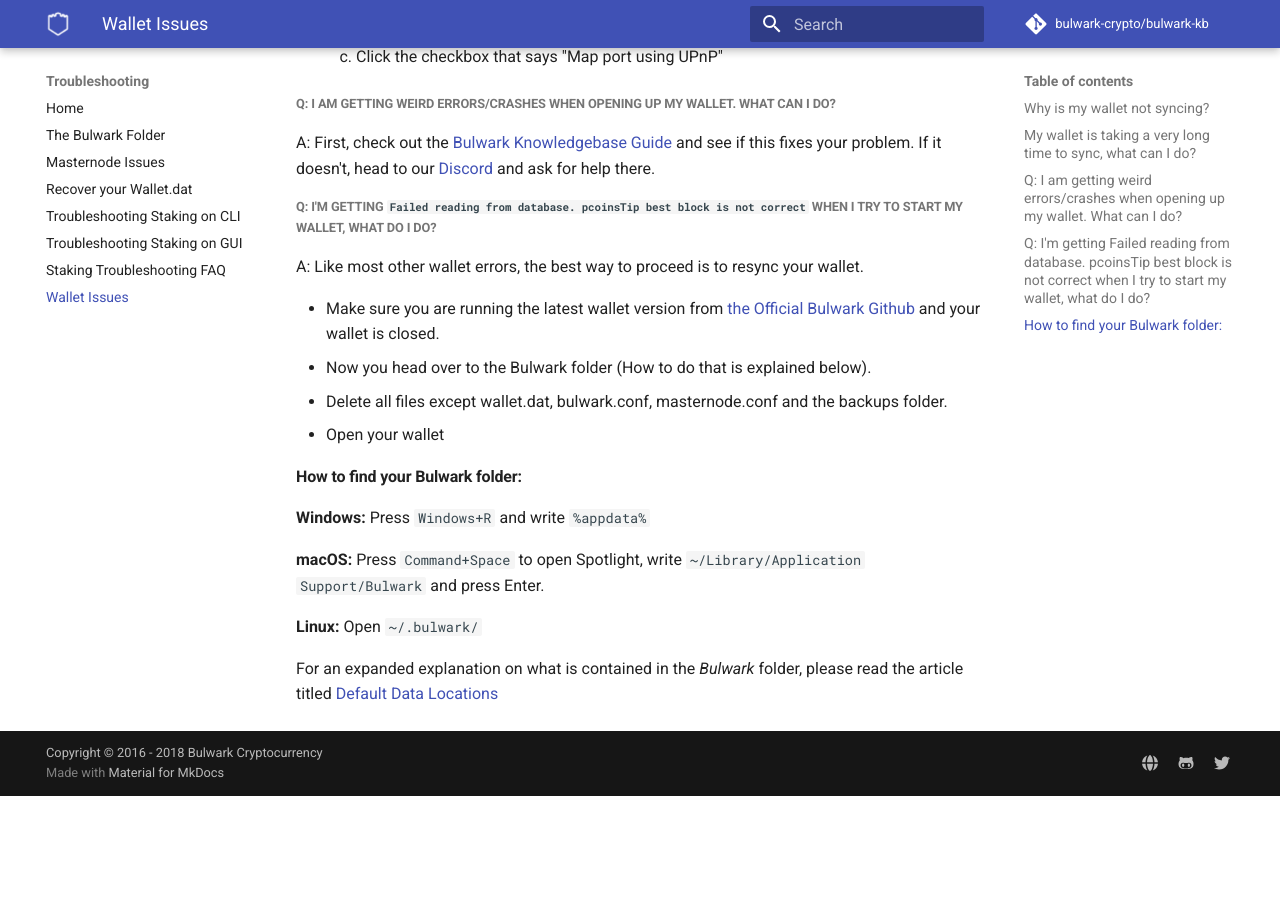
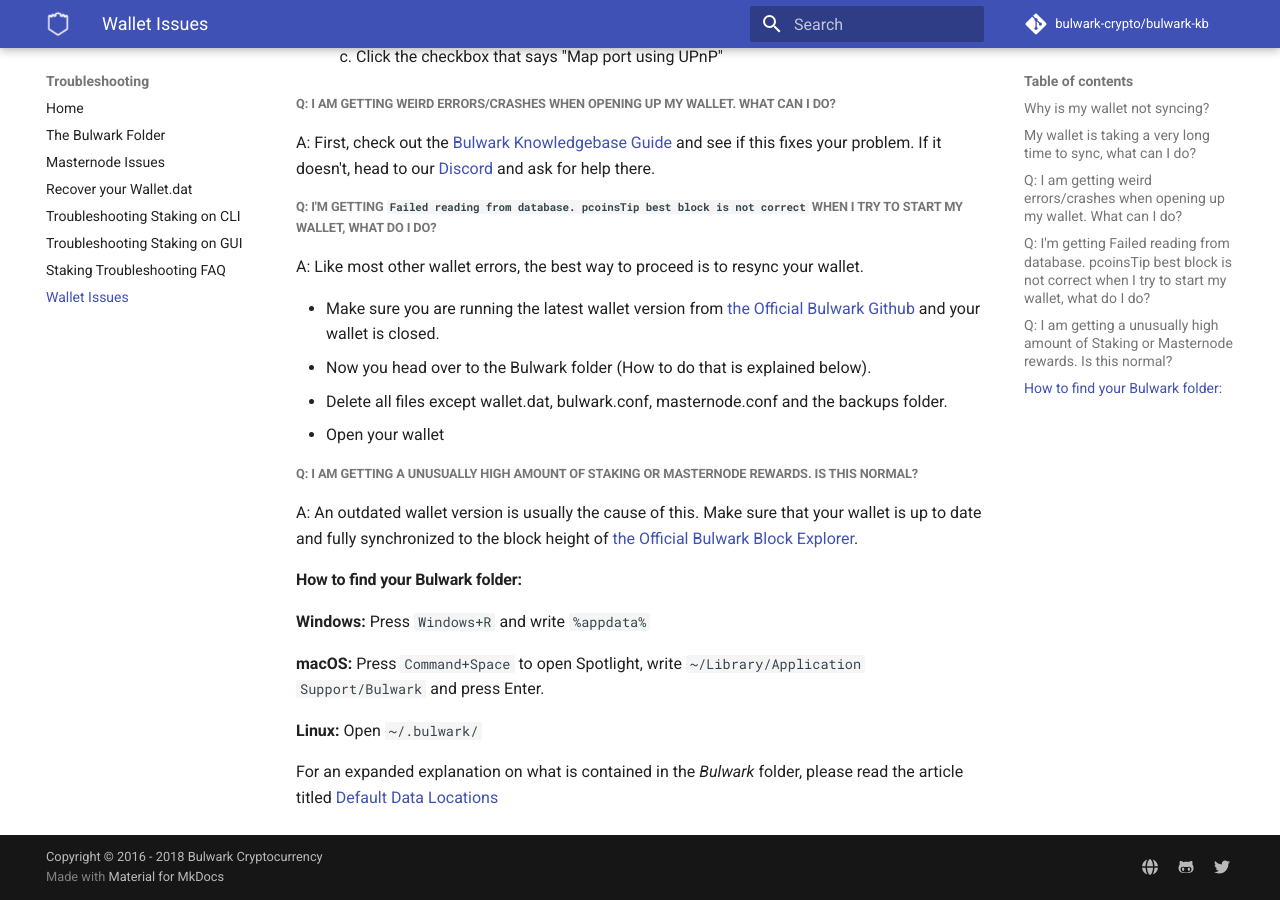
Before and after one commit to bulwark-crypto/Bulwark-KB, an MkDocs documentation site: the page built from docs/Troubleshooting/Wallet-Troubleshooting-FAQ.md, in a window 1280 px wide and 900 px high, scrolled down 618 px. Built offline with MkDocs 1.6.1 and Material for MkDocs 9.7.7, drawn with Linux system fonts in a browser that asks for light colours; comment, search, counter and statistics services are not loaded; before the commit the page ends 1414 px from its top, so only the background shows below that.

Commit message:
small addition

```diff
--- a/docs/Troubleshooting/Wallet-Troubleshooting-FAQ.md
+++ b/docs/Troubleshooting/Wallet-Troubleshooting-FAQ.md
@@ -30,6 +30,10 @@
 * Delete all files except wallet.dat, bulwark.conf, masternode.conf and the backups folder.
 * Open your wallet
 
+##### Q: I am getting a unusually high amount of Staking or Masternode rewards. Is this normal?
+
+A: An outdated wallet version is usually the cause of this. Make sure that your wallet is up to date and fully synchronized to the block height of [the Official Bulwark Block Explorer](https://explorer.bulwarkcrypto.com/).
+
 #### How to find your Bulwark folder:
 
 **Windows:** Press `Windows+R` and write `%appdata%`
```
